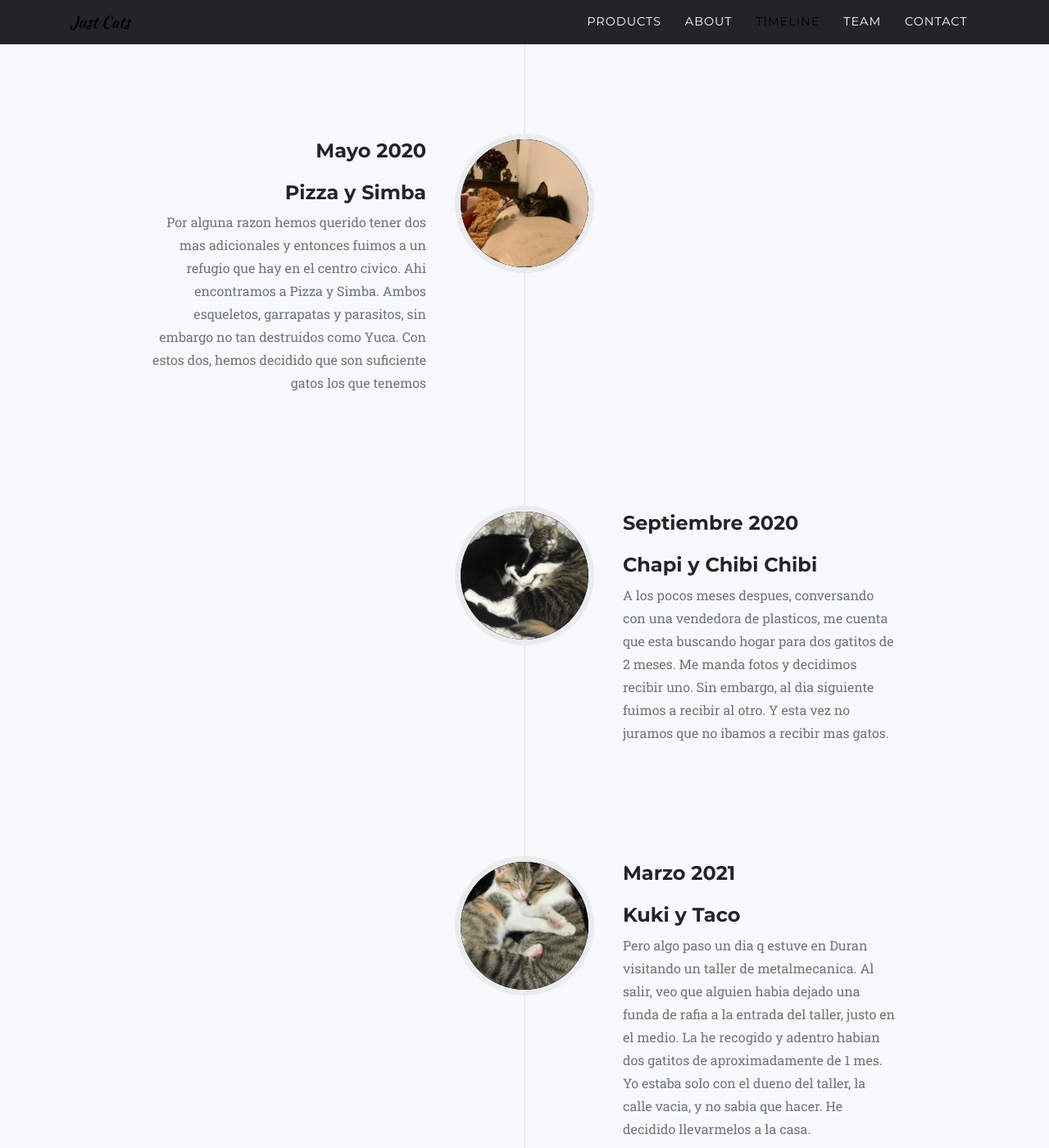
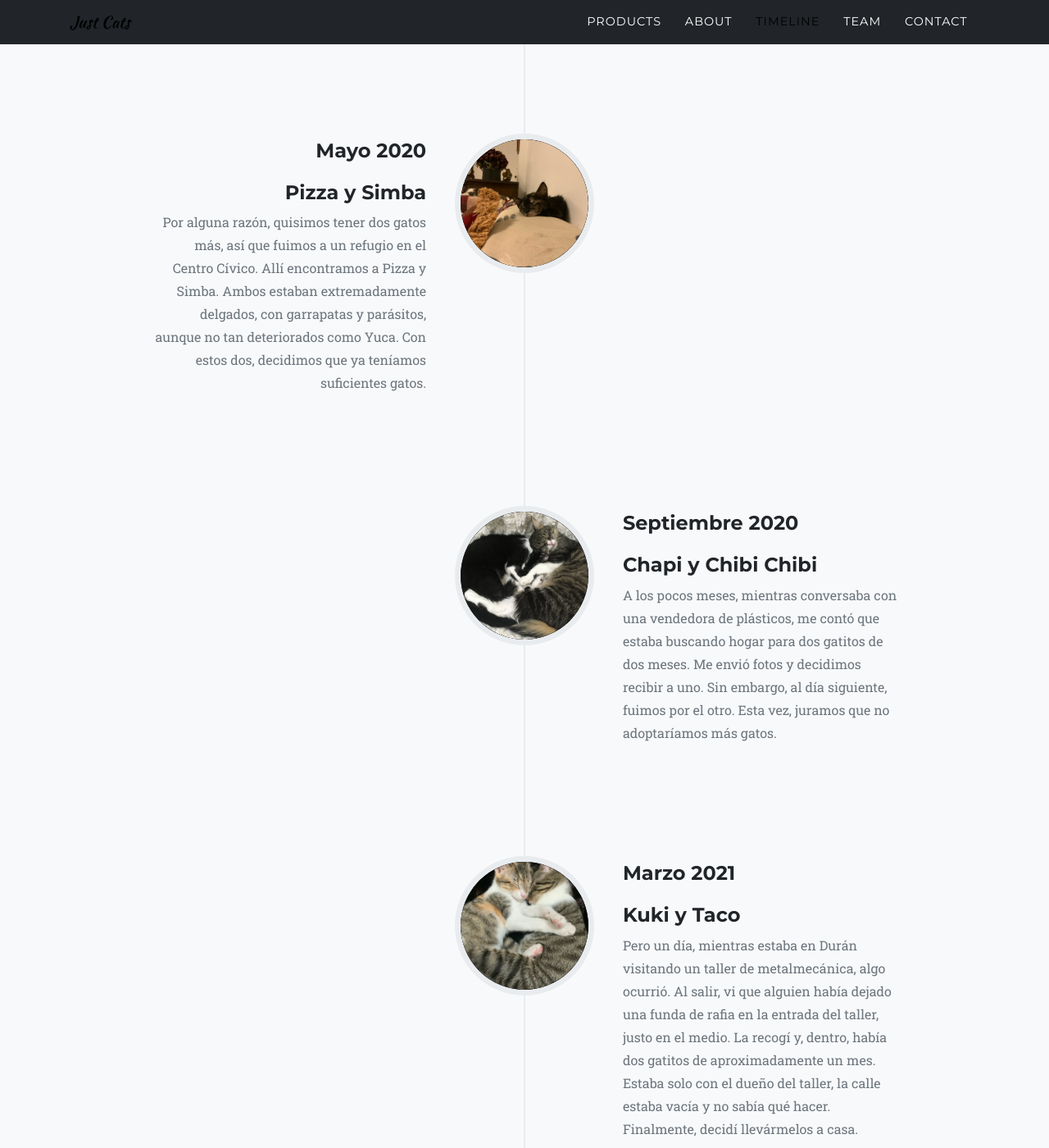
Before and after one commit to Caquita-beep/JustCats, a Jekyll site: the page built from index.md, in a window 1280 px wide and 1400 px high, scrolled down 3482 px. Shown: the whole window at 82% size. Built offline with Jekyll 4.4.1, drawn with Linux system fonts in a browser that asks for light colours; some web fonts are replaced; some of the changed text lies outside the part shown.

Commit message:
Update sitetext.yml

```diff
--- a/_data/sitetext.yml
+++ b/_data/sitetext.yml
@@ -46,27 +46,27 @@ en: &DEFAULT_EN
     events:
       - title: "La primera: Kibi"
         year: "2019"
-        desc: "A Kibi la hemos recibido justo antes de empezar la pandemia. Tenia apenas dos meses. La hemos recibido de una familia que no podia mantenerla. Tenia parasitos y garrapatas pero nada exagerado, lo cual pudimos resolver rapido."
+        desc: "A Kibi la recibimos justo antes de que comenzara la pandemia. Tenía apenas dos meses. La adoptamos de una familia que no podía mantenerla. Tenía parásitos y garrapatas, pero nada exagerado, por lo que pudimos resolverlo rápidamente."
         image: assets/img/timeline/kipi.png
         alt:
       - title: "Yuca"
         year: "Marzo 2020"
-        desc: "Al siguiente mes de tener a Kibi, hemos pensado traer otro gato mas, con la idea de que le haga compania a Kibi. Esa fue Yuca. La hemos recibido de una familia en un sector terrible. Yuca tenia tres meses, totalmente demacrada, llena de parasitos y garrapatas por todos lados. Totalmente destruida."
+        desc: "Al mes siguiente de tener a Kibi, pensamos en traer otro gato más, con la idea de que le hiciera compañía. Así llegó Yuca. La recibimos de una familia en un sector en condiciones terribles. Yuca tenía tres meses, estaba totalmente demacrada, llena de parásitos y con garrapatas por todos lados. Estaba completamente deteriorada."
         image: assets/img/timeline/yuca.jpg
         alt:
       - title: "Pizza y Simba"
         year: "Mayo 2020"
-        desc: "Por alguna razon hemos querido tener dos mas adicionales y entonces fuimos a un refugio que hay en el centro civico. Ahi encontramos a Pizza y Simba. Ambos esqueletos, garrapatas y parasitos, sin embargo no tan destruidos como Yuca. Con estos dos, hemos decidido que son suficiente gatos los que tenemos"
+        desc: "Por alguna razón, quisimos tener dos gatos más, así que fuimos a un refugio en el Centro Cívico. Allí encontramos a Pizza y Simba. Ambos estaban extremadamente delgados, con garrapatas y parásitos, aunque no tan deteriorados como Yuca. Con estos dos, decidimos que ya teníamos suficientes gatos."
         image: assets/img/timeline/pz.jpeg
         alt: image alt text
       - title: "Chapi y Chibi Chibi"
         year: "Septiembre 2020"
-        desc: "A los pocos meses despues, conversando con una vendedora de plasticos, me cuenta que esta buscando hogar para dos gatitos de 2 meses. Me manda fotos y decidimos recibir uno. Sin embargo, al dia siguiente fuimos a recibir al otro. Y esta vez no juramos que no ibamos a recibir mas gatos."
+        desc: "A los pocos meses, mientras conversaba con una vendedora de plásticos, me contó que estaba buscando hogar para dos gatitos de dos meses. Me envió fotos y decidimos recibir a uno. Sin embargo, al día siguiente, fuimos por el otro. Esta vez, juramos que no adoptaríamos más gatos."
         image: assets/img/timeline/ck.jpeg
         alt:
       - title: "Kuki y Taco"
         year: "Marzo 2021"
-        desc: "Pero algo paso un dia q estuve en Duran visitando un taller de metalmecanica. Al salir, veo que alguien habia dejado una funda de rafia a la entrada del taller, justo en el medio. La he recogido y adentro habian dos gatitos de aproximadamente de 1 mes. Yo estaba solo con el dueno del taller, la calle vacia, y no sabia que hacer. He decidido llevarmelos a la casa."
+        desc: "Pero un día, mientras estaba en Durán visitando un taller de metalmecánica, algo ocurrió. Al salir, vi que alguien había dejado una funda de rafia en la entrada del taller, justo en el medio. La recogí y, dentro, había dos gatitos de aproximadamente un mes. Estaba solo con el dueño del taller, la calle estaba vacía y no sabía qué hacer. Finalmente, decidí llevármelos a casa."
         image: assets/img/timeline/kt.jpeg
         alt:
         # you can enforce the alignment
```
